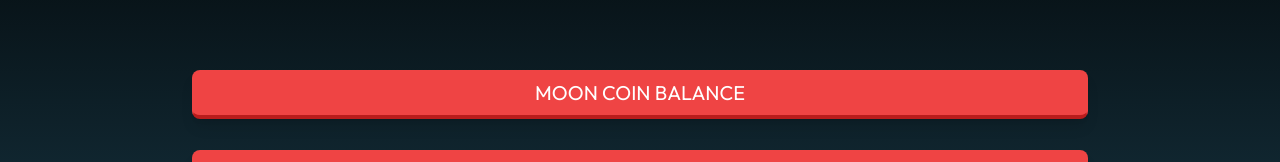
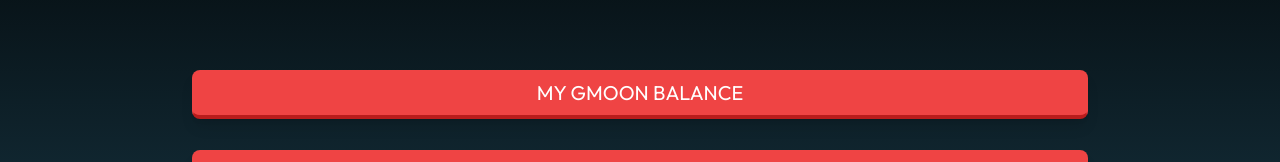
Before and after one commit to Ekans111/aptos-nightly-wallet, a Next.js app: page /leaderboard in a window 1280 px wide. Shown: the part 190-352 px from the top of the page. Built offline with nearby package versions, Linux system fonts and the light colour scheme.

Commit message:
chore: change moon coin balance to my gmoon balance

```diff
--- a/component/page/Leaderboard.tsx
+++ b/component/page/Leaderboard.tsx
@@ -31,7 +31,7 @@ export default function Leaderboard() {
     <div className="w-full h-[100vh] gap-[5vh] flex flex-col justify-center items-center">
       <div className="w-[70%] h-10">
         <button className="w-full md:text-xl text-sm group flex h-min items-center disabled:opacity-50 disabled:hover:opacity-50 hover:opacity-95 justify-center ring-none rounded-lg shadow-lg font-semibold py-2 px-4 font-dm focus:outline-none focus-visible:outline-2 focus-visible:outline-offset-2 bg-red-500 border-b-red-700 disabled:border-0 disabled:bg-red-500 disabled:text-white ring-white text-white border-b-4 hover:border-0 active:border-0 hover:text-gray-100 active:bg-red-800 active:text-gray-300 focus-visible:outline-red-500 sm:text-base dark:bg-gray-700 dark:border-gray-700 dark:border-b-gray-900">
-          MOON COIN BALANCE
+          MY GMOON BALANCE
         </button>
       </div>
       <div className="w-[70%] h-10">
```
